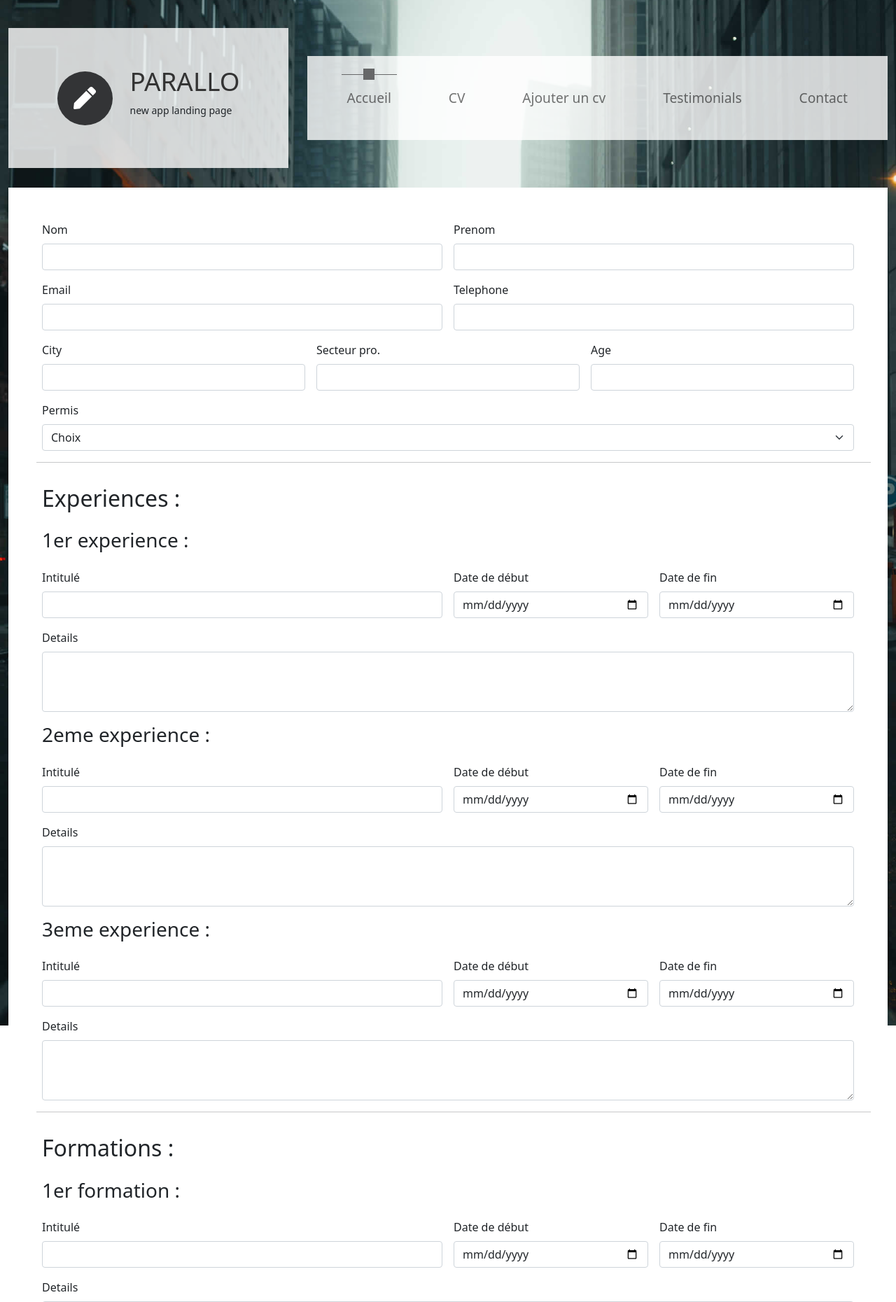
After one commit to Karonad/DjangoClean, a Django app: page /cv/ajout/ in a window 1280 px wide. The commit adds this page. Shown: the top 1860 px of the page at 70% size. Run offline with Django 3.2, Linux system fonts and the light colour scheme; some libraries are stand-ins or nearby versions.

Commit message:
finish cv listing + adding + showing

```diff
--- a/project/app/forms.py
+++ b/project/app/forms.py
@@ -4,3 +4,13 @@ class ContactForm(forms.Form):
     name = forms.CharField(label='Your name', max_length=100)
     mail = forms.EmailField(label='Your mail', max_length=100)
     message = forms.CharField(label='Your message', max_length=500)
+
+class CvForm(forms.Form):
+    lastname = forms.CharField()
+    firstname = forms.CharField()
+    mail = forms.EmailField()
+    phone_number = forms.CharField()
+    age = forms.IntegerField()
+    permis = forms.BooleanField()
+    city = forms.CharField()
+    sector = forms.CharField()
--- a/project/app/templates/app/base_layout.html
+++ b/project/app/templates/app/base_layout.html
@@ -12,6 +12,7 @@
     <link rel="stylesheet" href="{% static 'app/css/all.min.css' %}" />
     <link rel="stylesheet" href="{% static 'app/css/bootstrap.min.css' %}" />
     <link rel="stylesheet" href="{% static 'app/css/templatemo-style.css' %}" />
+    <link href="https://cdn.jsdelivr.net/npm/bootstrap@5.0.0-beta2/dist/css/bootstrap.min.css" rel="stylesheet" integrity="sha384-BmbxuPwQa2lc/FVzBcNJ7UAyJxM6wuqIj61tLrc4wSX0szH/Ev+nYRRuWlolflfl" crossorigin="anonymous">
     {% block styles %}
       <!-- Content Css -->
     {% endblock %}
@@ -45,15 +46,15 @@ https://templatemo.com/tm-534-parallo
                   <ul class="navbar-nav">
                     <li class="nav-item active">
                       <div class="tm-nav-link-highlight"></div>
-                      <a class="nav-link" href="/">Home <span class="sr-only">(current)</span></a>
+                      <a class="nav-link" href="/">Accueil<span class="sr-only">(current)</span></a>
                     </li>
                     <li class="nav-item">
                       <div class="tm-nav-link-highlight"></div>
-                      <a class="nav-link" href="about.html">About</a>
+                      <a class="nav-link" href="/cv">CV</a>
                     </li>
                     <li class="nav-item">
                       <div class="tm-nav-link-highlight"></div>
-                      <a class="nav-link" href="services.html">Services</a>
+                      <a class="nav-link" href="/cv/ajout">Ajouter un cv</a>
                     </li>
                     <li class="nav-item">
                       <div class="tm-nav-link-highlight"></div>
--- a/project/app/templates/app/contact.html
+++ b/project/app/templates/app/contact.html
@@ -97,6 +97,7 @@
       </div>
       <!-- .container-fluid -->
     </div>
+{% endblock %}
 {% block js %}
   <script src="{% static 'app/slick/slick.min.js' %}"></script>
   <script>
@@ -164,4 +165,3 @@
       });
   </script>
 {% endblock %}
-{% endblock %}
--- /dev/null
+++ b/project/app/templates/app/cv/ajout.html
@@ -0,0 +1,270 @@
+{% extends 'app/base_layout.html' %}
+{% load static %}
+
+{% block title %}
+    <title>Cv</title>
+{% endblock %}
+
+{% block styles %}
+{% endblock %}
+
+{% block content %}
+{% comment %} {% for item in data %}
+    <p>{{item}}</p>
+{% endfor%} {% endcomment %}
+<div class="bg-white p-5">
+    <form class="row g-3" action="/cv/ajout/" method="POST">
+    {% csrf_token %}
+        <div class="col-md-6">
+            <label for="inputEmail4" class="form-label">Nom</label>
+            <input type="text" name="lastname" class="form-control text-dark" id="inputEmail4">
+        </div>
+        <div class="col-md-6">
+            <label for="inputPassword4" class="form-label">Prenom</label>
+            <input type="text"name="firstname" class="form-control text-dark" id="inputPassword4">
+        </div>
+        <div class="col-6">
+            <label for="inputAddress" class="form-label">Email</label>
+            <input type="email" name="mail" class="form-control text-dark" id="inputAddress" >
+        </div>
+        <div class="col-6">
+            <label for="inputAddress2" class="form-label">Telephone</label>
+            <input type="text" name="phone_number" class="form-control text-dark" id="inputAddress2">
+        </div>
+        <div class="col-md-4">
+            <label for="inputCity" class="form-label">City</label>
+            <input type="text" name="city" class="form-control text-dark" id="inputCity">
+        </div>
+        <div class="col-md-4">
+            <label for="inputCity" class="form-label">Secteur pro.</label>
+            <input type="text" name="sector" class="form-control text-dark" id="inputCity">
+        </div>
+        <div class="col-md-4">
+            <label for="inputCity" class="form-label">Age</label>
+            <input type="number" name="age" class="form-control text-dark" id="inputCity">
+        </div>
+        <div class="col-md-12">
+            <label for="inputCity" class="form-label">Permis</label>
+            <select class="form-select" name="permis" aria-label="Default select example">
+                <option selected>Choix</option>
+                <option value="1">Oui</option>
+                <option value="0">Non</option>
+            </select>
+        </div>
+        <hr>
+        <h2>Experiences : </h2>
+        <h3>1er experience : </h3>
+        <div class="col-md-6">
+            <label for="inputCity" class="form-label">Intitulé</label>
+            <input type="text" name="exp_title[0]" class="form-control text-dark" id="inputCity">
+        </div>
+        <div class="col-md-3">
+            <label for="inputCity" class="form-label">Date de début</label>
+            <input type="date" name="exp_start[0]" class="form-control text-dark" id="inputCity">
+        </div>
+        <div class="col-md-3">
+            <label for="inputCity" class="form-label">Date de fin</label>
+            <input type="date" name="exp_end[0]" class="form-control text-dark" id="inputCity">
+        </div>
+        <div class="col-md-12">
+            <label for="inputCity" class="form-label">Details</label>
+            <textarea name="exp_content[0]" class="form-control text-dark" id="exampleFormControlTextarea1" rows="3"></textarea>
+        </div>
+        <h3>2eme experience : </h3>
+        <div class="col-md-6">
+            <label for="inputCity" class="form-label">Intitulé</label>
+            <input type="text" name="exp_title[1]" class="form-control text-dark" id="inputCity">
+        </div>
+        <div class="col-md-3">
+            <label for="inputCity" class="form-label">Date de début</label>
+            <input type="date" name="exp_start[1]" class="form-control text-dark" id="inputCity">
+        </div>
+        <div class="col-md-3">
+            <label for="inputCity" class="form-label">Date de fin</label>
+            <input type="date" name="exp_end[1]" class="form-control text-dark" id="inputCity">
+        </div>
+        <div class="col-md-12">
+            <label for="inputCity" class="form-label">Details</label>
+            <textarea name="exp_content[1]" class="form-control text-dark" id="exampleFormControlTextarea1" rows="3"></textarea>
+        </div>
+        <h3>3eme experience : </h3>
+        <div class="col-md-6">
+            <label for="inputCity" class="form-label">Intitulé</label>
+            <input type="text" name="exp_title[2]" class="form-control text-dark" id="inputCity">
+        </div>
+        <div class="col-md-3">
+            <label for="inputCity" class="form-label">Date de début</label>
+            <input type="date" name="exp_start[2]" class="form-control text-dark" id="inputCity">
+        </div>
+        <div class="col-md-3">
+            <label for="inputCity" class="form-label">Date de fin</label>
+            <input type="date" name="exp_end[2]" class="form-control text-dark" id="inputCity">
+        </div>
+        <div class="col-md-12">
+            <label for="inputCity" class="form-label">Details</label>
+            <textarea name="exp_content[2]" class="form-control text-dark" id="exampleFormControlTextarea1" rows="3"></textarea>
+        </div>
+
+        <hr>
+        <h2>Formations : </h2>
+        <h3>1er formation : </h3>
+        <div class="col-md-6">
+            <label for="inputCity" class="form-label">Intitulé</label>
+            <input type="text" name="form_title[0]" class="form-control text-dark" id="inputCity">
+        </div>
+        <div class="col-md-3">
+            <label for="inputCity" class="form-label">Date de début</label>
+            <input type="date" name="form_start[0]" class="form-control text-dark" id="inputCity">
+        </div>
+        <div class="col-md-3">
+            <label for="inputCity" class="form-label">Date de fin</label>
+            <input type="date" name="form_end[0]" class="form-control text-dark" id="inputCity">
+        </div>
+        <div class="col-md-12">
+            <label for="inputCity" class="form-label">Details</label>
+            <textarea name="form_content[0]" class="form-control text-dark" id="exampleFormControlTextarea1" rows="3"></textarea>
+        </div>
+        <h3>2eme formation : </h3>
+        <div class="col-md-6">
+            <label for="inputCity" class="form-label">Intitulé</label>
+            <input type="text" name="form_title[1]" class="form-control text-dark" id="inputCity">
+        </div>
+        <div class="col-md-3">
+            <label for="inputCity" class="form-label">Date de début</label>
+            <input type="date" name="form_start[1]" class="form-control text-dark" id="inputCity">
+        </div>
+        <div class="col-md-3">
+            <label for="inputCity" class="form-label">Date de fin</label>
+            <input type="date" name="form_end[1]" class="form-control text-dark" id="inputCity">
+        </div>
+        <div class="col-md-12">
+            <label for="inputCity" class="form-label">Details</label>
+            <textarea name="form_content[1]" class="form-control text-dark" id="exampleFormControlTextarea1" rows="3"></textarea>
+        </div>
+        <h3>3eme formation : </h3>
+        <div class="col-md-6">
+            <label for="inputCity" class="form-label">Intitulé</label>
+            <input type="text" name="form_title[2]" class="form-control text-dark" id="inputCity">
+        </div>
+        <div class="col-md-3">
+            <label for="inputCity" class="form-label">Date de début</label>
+            <input type="date" name="form_start[2]" class="form-control text-dark" id="inputCity">
+        </div>
+        <div class="col-md-3">
+            <label for="inputCity" class="form-label">Date de fin</label>
+            <input type="date" name="form_end[2]" class="form-control text-dark" id="inputCity">
+        </div>
+        <div class="col-md-12">
+            <label for="inputCity" class="form-label">Details</label>
+            <textarea name="form_content[2]" class="form-control text-dark" id="exampleFormControlTextarea1" rows="3"></textarea>
+        </div>
+
+        <hr>
+        <h2>Compétences : </h2>
+        <div class="col-md-3">
+            <label for="inputCity" class="form-label">Compétence</label>
+            <input type="text" name="skill[0]" class="form-control text-dark" id="inputCity">
+        </div>
+        <div class="col-md-3">
+            <label for="inputCity" class="form-label">Niveau</label>
+            <input type="range" name="level[0]" class="form-range" min="0" max="5" id="customRange2">
+        </div>
+        <div class="col-md-3">
+            <label for="inputCity" class="form-label">Compétence</label>
+            <input type="text" name="skill[1]" class="form-control text-dark" id="inputCity">
+        </div>
+        <div class="col-md-3">
+            <label for="inputCity" class="form-label">Niveau</label>
+            <input type="range" name="level[1]" class="form-range" min="0" max="5" id="customRange2">
+        </div>
+        <div class="col-md-3">
+            <label for="inputCity" class="form-label">Compétence</label>
+            <input type="text" name="skill[2]" class="form-control text-dark" id="inputCity">
+        </div>
+        <div class="col-md-3">
+            <label for="inputCity" class="form-label">Niveau</label>
+            <input type="range" name="level[2]" class="form-range" min="0" max="5" id="customRange2">
+        </div>
+        <div class="col-md-3">
+            <label for="inputCity" class="form-label">Compétence</label>
+            <input type="text" name="skill[3]" class="form-control text-dark" id="inputCity">
+        </div>
+        <div class="col-md-3">
+            <label for="inputCity" class="form-label">Niveau</label>
+            <input type="range" name="level[3]" class="form-range" min="0" max="5" id="customRange2">
+        </div>
+        <div class="col-md-3">
+            <label for="inputCity" class="form-label">Compétence</label>
+            <input type="text" name="skill[4]" class="form-control text-dark" id="inputCity">
+        </div>
+        <div class="col-md-3">
+            <label for="inputCity" class="form-label">Niveau</label>
+            <input type="range" name="level[4]" class="form-range" min="0" max="5" selected="0" id="customRange2">
+        </div>
+        <div class="col-md-3">
+            <label for="inputCity" class="form-label">Compétence</label>
+            <input type="text" name="skill[5]" class="form-control text-dark" id="inputCity">
+        </div>
+        <div class="col-md-3">
+            <label for="inputCity" class="form-label">Niveau</label>
+            <input type="range" name="level[5]" class="form-range" min="0" max="5" id="customRange2">
+        </div>
+        <hr>
+        <h2>Centre d'interet : </h2>
+       <div class="col-md-3">
+            <label for="inputCity" class="form-label">Intéret</label>
+            <input type="text" name="hobby[]" class="form-control text-dark" id="inputCity">
+        </div>
+        <div class="col-md-3">
+            <label for="inputCity" class="form-label">Intéret</label>
+            <input type="text" name="hobby[]" class="form-control text-dark" id="inputCity">
+        </div>
+        <div class="col-md-3">
+            <label for="inputCity" class="form-label">Intéret</label>
+            <input type="text" name="hobby[]" class="form-control text-dark" id="inputCity">
+        </div>
+        <div class="col-md-3">
+            <label for="inputCity" class="form-label">Intéret</label>
+            <input type="text" name="hobby[]" class="form-control text-dark" id="inputCity">
+        </div>
+        <div class="col-md-3">
+            <label for="inputCity" class="form-label">Intéret</label>
+            <input type="text" name="hobby[]" class="form-control text-dark" id="inputCity">
+        </div>
+        <div class="col-md-3">
+            <label for="inputCity" class="form-label">Intéret</label>
+            <input type="text" name="hobby[]" class="form-control text-dark" id="inputCity">
+        </div>
+        <div class="col-md-3">
+            <label for="inputCity" class="form-label">Intéret</label>
+            <input type="text" name="hobby[]" class="form-control text-dark" id="inputCity">
+        </div>
+        <div class="col-md-3">
+            <label for="inputCity" class="form-label">Intéret</label>
+            <input type="text" name="hobby[]" class="form-control text-dark" id="inputCity">
+        </div>
+        <div class="col-md-3">
+            <label for="inputCity" class="form-label">Intéret</label>
+            <input type="text" name="hobby[]" class="form-control text-dark" id="inputCity">
+        </div>
+        <div class="col-md-3">
+            <label for="inputCity" class="form-label">Intéret</label>
+            <input type="text" name="hobby[]" class="form-control text-dark" id="inputCity">
+        </div>
+        <div class="col-md-3">
+            <label for="inputCity" class="form-label">Intéret</label>
+            <input type="text" name="hobby[]" class="form-control text-dark" id="inputCity">
+        </div>
+        <div class="col-md-3">
+            <label for="inputCity" class="form-label">Intéret</label>
+            <input type="text" name="hobby[]" class="form-control text-dark" id="inputCity">
+        </div>
+        <div class="col-12">
+            <button type="submit" class="btn btn-primary">Ajouter</button>
+        </div>
+    </form>
+</div>
+
+{% endblock %}
+{% block js %}
+{% endblock %}
--- a/project/app/templates/app/index.html
+++ b/project/app/templates/app/index.html
@@ -16,7 +16,7 @@
                 <a href="#tmFeatures" class="btn btn-primary">Learn More</a>
               </div>
               <div class="tm-home-right">
-                <img src="{% static 'img/mobile-screen.png' %}" alt="App on Mobile mockup" />
+                <img src="{% static 'app/img/mobile-screen.png' %}" alt="App on Mobile mockup" />
               </div>
             </div>
           </section>
--- a/project/app/urls.py
+++ b/project/app/urls.py
@@ -1,10 +1,11 @@
 from django.conf.urls import url
 from django.urls import path
-
-from . import views # import views so we can use them in urls.
-
+from . import views
 
 urlpatterns = [
-    path('', views.index), # "/store" will call the method "index" in "views.py"
-    path('contact/', views.contact), # "/store" will call the method "index" in "views.py"
+    path('', views.index),
+    path('contact/', views.contact),
+    path('cv/', views.cv),
+    path('cv/<int:id>/', views.cv_show),
+    path('cv/ajout/', views.cv_ajout),
 ]
--- a/project/app/views.py
+++ b/project/app/views.py
@@ -1,11 +1,12 @@
 from django.shortcuts import render
 from django.http import HttpResponseRedirect
-from .models import Fruits, Contact
-from app.forms import ContactForm
+from .models import Fruits, Contact, Cv, Hobby, Skill, Experience, Formation
+from app.forms import ContactForm, CvForm
 import datetime
 from django.core.mail import send_mail
 from django.conf import settings
 from django.template.loader import render_to_string
+from django.http import HttpResponse
 
 # Create your views here.
 def index(request):
@@ -24,8 +25,6 @@ def contact(request):
                 mail = form.cleaned_data['mail'],
                 name = form.cleaned_data['name'],
                 message = form.cleaned_data['message'],
-                # created_at = date.today(),
-                # updated_at = datetime.datetime.now()
             )
             msg_plain = ''
             msg_html = render_to_string('app/emails/welcome.html', {'name': form.cleaned_data['name']})
@@ -39,3 +38,108 @@ def contact(request):
             )
             form = ContactForm()
     return render(request, 'app/contact.html', {'form': form})
+
+def cv(request):
+    cvs = Cv.objects.all()
+    return render(request, 'app/cv/index.html', {'cvs': cvs})
+
+def cv_ajout(request):
+
+    if request.method == "GET":
+        form = CvForm()
+    else:
+        form = CvForm(request.POST)
+
+        if form.is_valid():
+            if form.cleaned_data['permis'] == 1:
+                permis = True
+            else:
+                permis = False
+            # save cv
+            new_cv = Cv(
+                lastname = form.cleaned_data['lastname'],
+                firstname = form.cleaned_data['firstname'],
+                mail = form.cleaned_data['mail'],
+                phone_number = form.cleaned_data['phone_number'],
+                city = form.cleaned_data['city'],
+                sector = form.cleaned_data['sector'],
+                age = form.cleaned_data['age'],
+                permis = permis,
+            )
+            new_cv.save()
+            # save hobby
+            for item in request.POST.getlist('hobby[]'):
+                if len(item) > 0:
+                    hobby = Hobby(
+                        name = item,
+                        cv = new_cv,
+                    )
+                    hobby.save()
+            # save Skill
+            i = 0
+            while i <= 5:
+                skill = 'skill[' + str(i) + ']'
+                level = 'level[' + str(i) + ']'
+                skill = request.POST.get(skill)
+                level = request.POST.get(level)
+
+                if skill != '' and level != 3:
+                    Skill.objects.create(
+                        name = skill,
+                        level = level,
+                        cv = new_cv,
+                    )
+                i += 1
+            # save Exp
+            j = 0
+            while j <= 2:
+                exp_title = 'exp_title[' + str(j) + ']'
+                exp_content = 'exp_content[' + str(j) + ']'
+                exp_start = 'exp_start[' + str(j) + ']'
+                exp_end = 'exp_end[' + str(j) + ']'
+                exp_title = request.POST.get(exp_title)
+                exp_content = request.POST.get(exp_content)
+                exp_start = request.POST.get(exp_start)
+                exp_end = request.POST.get(exp_end)
+
+                if len(exp_title) > 0 and len(exp_content) > 0 and len(exp_start) > 0 and len(exp_end) > 0:
+                    Experience.objects.create(
+                        title = exp_title,
+                        content = exp_content,
+                        start_at = exp_start,
+                        end_at = exp_end,
+                        cv = new_cv,
+                    )
+                j += 1
+            # save Formation
+            k = 0
+            while k <= 2:
+                exp_title = 'exp_title[' + str(k) + ']'
+                exp_content = 'exp_content[' + str(k) + ']'
+                exp_start = 'exp_start[' + str(k) + ']'
+                exp_end = 'exp_end[' + str(k) + ']'
+                exp_title = request.POST.get(exp_title)
+                exp_content = request.POST.get(exp_content)
+                exp_start = request.POST.get(exp_start)
+                exp_end = request.POST.get(exp_end)
+
+                if len(exp_title) > 0 and len(exp_content) > 0 and len(exp_start) > 0 and len(exp_end) > 0:
+                    Formation.objects.create(
+                        title = exp_title,
+                        content = exp_content,
+                        start_at = exp_start,
+                        end_at = exp_end,
+                        cv = new_cv,
+                    )
+                k += 1
+
+        else:
+            print(form.errors)
+
+            form = CvForm()
+
+    return render(request, 'app/cv/ajout.html')
+
+def cv_show(request, id=None):
+    cv = Cv.objects.get(id= id)
+    return render(request, 'app/cv/show.html', {'cv': cv})
```
Also changed, not shown: project/app/models.py (+35 -0 lines), project/app/templates/app/cv/index.html (added, +36 -0 lines), project/app/templates/app/cv/show.html (added, +17 -0 lines), project/app/migrations/0003_cv_experience_formation_hobby_skill.py (added), project/app/migrations/0004_cv_sector.py (added), project/app/migrations/0005_remove_hobby_content.py (added), project/app/migrations/0006_remove_skill_category.py (added), project/app/migrations/0007_auto_20210312_1538.py (added), project/db.sqlite3 (deleted). Lines whose indentation alone changed are shown as unchanged.
